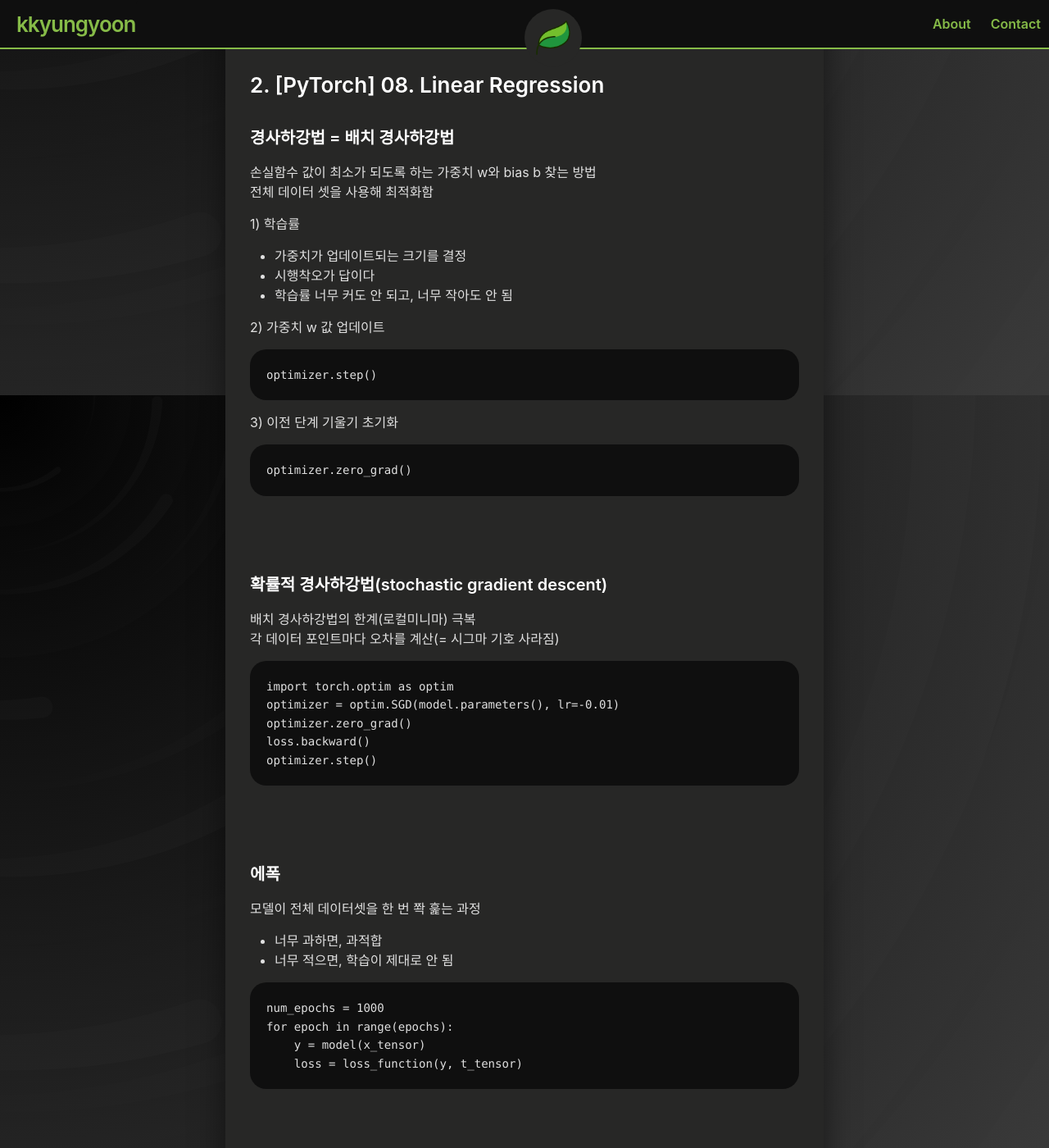
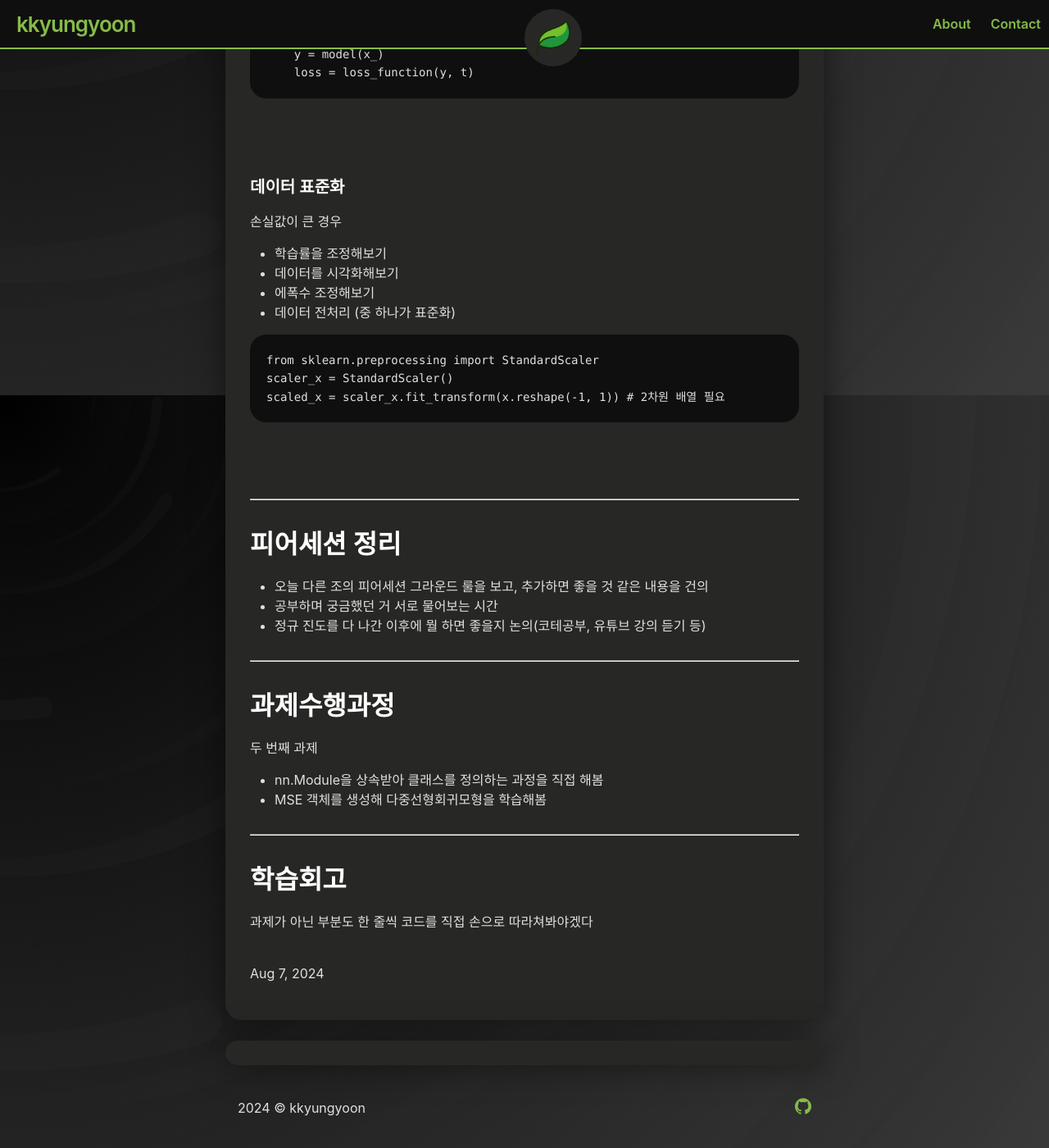
Before and after one commit to kkyungyoon/kkyungyoon.github.io, a Jekyll site: the page built from _posts/2024-08-07-boostcamp-003.md, in a window 1280 px wide and 1400 px high, scrolled down 2398 px. Shown: the whole window at 82% size. Built offline with Jekyll 4.4.1, drawn with Linux system fonts in a browser that asks for light colours; a script that is not in the unit is left out; some of the changed text lies outside the part shown.

Commit message:
2024-08-07-boostcamp-003

````diff
--- a/_posts/2024-08-07-boostcamp-003.md
+++ b/_posts/2024-08-07-boostcamp-003.md
@@ -11,35 +11,11 @@ tags: [Naver Boostcamp, daily report]
 
 ### 1. [PyTorch] 07. Linear Regression
 
-#### 캐글 데이터 셋 다운로드, 압축 해제
-
-```
-!kaggle datasets download -d 업로드한 사람 이름/데이터 셋 이름
-!unzip 파일이름.zip
-```
-
-<br>
-
-#### 데이터 할당
-
-```
-x = data.iloc[:,:-1].values
-y = data.iloc[:,-1].values
-```
-
-<br>
-
 #### 상관관계 분석
-
-1) 선형관계 파악 가능
-2) 양의 관계 / 음의 관계 파악 가능
-3) 높은 상관관계 가지는 변수들 알 수 있음 (다중 선형 회귀에서 유용)
 
 ```
 np.corrcoef(x, y)
-
-# 시각화
-plt.scatter(x, y)
+plt.scatter(x, y) # 시각화
 ```
 
 #### 텐서로, 넘파이로 바꾸기
@@ -51,17 +27,6 @@ torch.tensor()
 # 넘파이로
 .values
 ```
-
-<br><br>
-
-#### nn.Module
-nn.Module을 상속받아 Linear regression 클래스 정의
-
-```
-class 클래스이름(nn.Module):
-```
-
-<br><br>
 
 #### 클래스, 인스턴스, 메서드, 속성
 클래스 : 메서드, 속성을 정의함
@@ -84,14 +49,13 @@ def forward(self, x):
 # 속성
 self.linear = nn.Linear(1, 1)
 ```
-
-<br><br>
+<br>
 
 #### 손실함수
 손실함수 = loss function = 비용함수 = cost function
 
 ```
-loss_function = nn.MSELoss()
+= nn.MSELoss()
 ```
 
 <br><br>
@@ -102,38 +66,25 @@ loss_function = nn.MSELoss()
 손실함수 값이 최소가 되도록 하는 가중치 w와 bias b 찾는 방법
 전체 데이터 셋을 사용해 최적화함
 
-1) 학습률
-- 가중치가 업데이트되는 크기를 결정
-- 시행착오가 답이다
-- 학습률 너무 커도 안 되고, 너무 작아도 안 됨
-
-2) 가중치 w 값 업데이트
-
 ```
 optimizer.step()
-```
-
-3) 이전 단계 기울기 초기화
-
-```
 optimizer.zero_grad()
 ```
 
-<br><br>
+<br>
 
 #### 확률적 경사하강법(stochastic gradient descent)
 배치 경사하강법의 한계(로컬미니마) 극복
 각 데이터 포인트마다 오차를 계산(= 시그마 기호 사라짐)
 
 ```
-import torch.optim as optim
 optimizer = optim.SGD(model.parameters(), lr=-0.01)
 optimizer.zero_grad()
 loss.backward()
 optimizer.step()
 ```
 
-<br><br>
+<br>
 
 #### 에폭
 모델이 전체 데이터셋을 한 번 쫙 훑는 과정
@@ -142,23 +93,20 @@ optimizer.step()
 - 너무 적으면, 학습이 제대로 안 됨
 
 ```
-num_epochs = 1000
 for epoch in range(epochs):
-    y = model(x_tensor)
-    loss = loss_function(y, t_tensor)
+    y = model(x_)
+    loss = loss_function(y, t)
 ```
 
 <br><br>
 
 #### 데이터 표준화
 
-1) 손실값이 큰 경우
+손실값이 큰 경우
 - 학습률을 조정해보기
 - 데이터를 시각화해보기
 - 에폭수 조정해보기
 - 데이터 전처리 (중 하나가 표준화)
-
-2)
 
 ```
 from sklearn.preprocessing import StandardScaler
@@ -180,13 +128,12 @@ scaled_x = scaler_x.fit_transform(x.reshape(-1, 1)) # 2차원 배열 필요
 ***
 
 ## 과제수행과정
-두 번째 과제였는데, 첫 번째 과제보다 양은 적었지만 과제를 풀었다고 끝이 아니라
-다시 복습하고 또 복습할수록 내가 무심결에 넘어간 코드가 있다는 걸 알았다.
-개인노션에다가 코드 한 블록씩 직접 따라 쓰면서 복습 중이다.
+두 번째 과제
+- nn.Module을 상속받아 클래스를 정의하는 과정을 직접 해봄
+- MSE 객체를 생성해 다중선형회귀모형을 학습해봄
 
 ***
 
 ## 학습회고
-오늘로 3일차! 하루하루 알차게 보내자!
-나는 팀원 분들이 좋은데, 팀원 분들은 나를 어떻게 생각하실지 궁금하다
+과제가 아닌 부분도 한 줄씩 코드를 직접 손으로 따라쳐봐야겠다
 <br><br>
````
